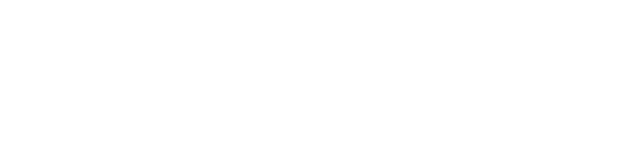
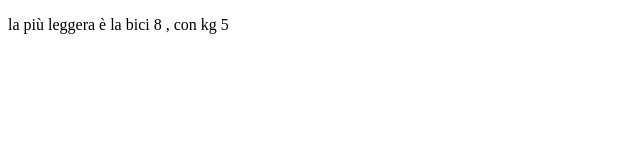
Before and after one commit to Luca-Belardinelli/js-snack-es6, a plain HTML site: page bici/index.html in a window 1280 px wide. Shown: the whole page, without its empty margins (0-640 px from the left). Drawn offline with Linux system fonts and the light colour scheme.

Commit message:
[completed_01_bikes]

```diff
--- a/bici/index.html
+++ b/bici/index.html
@@ -6,6 +6,7 @@
     <title>Bici</title>
 </head>
 <body>
+    <p id="message"></p>
     <script src="./script.js"></script>
 </body>
 </html>
--- a/bici/script.js
+++ b/bici/script.js
@@ -3,7 +3,7 @@
 // Ogni oggetto descriverà una bici da corsa con le seguenti proprietà: nome e peso.
 // Stampare a schermo la bici con peso minore.
 
-// array bici
+// array con objects bici
 const bikes = [
     {nome: 'bici 1', peso: 500},
     {nome: 'bici 2', peso: 10},
@@ -12,7 +12,7 @@ const bikes = [
     {nome: 'bici 5', peso: 60},
     {nome: 'bici 6', peso: 90},
     {nome: 'bici 7', peso: 200},
-    {nome: 'bici 8', peso: 80},
+    {nome: 'bici 8', peso: 5},
     {nome: 'bici 9', peso: 75},
     {nome: 'bici 10', peso: 98},
     {nome: 'bici 11', peso: 32},
@@ -21,7 +21,15 @@ const bikes = [
 
 console.table(bikes);
 
+// Inizializza la prima bici come se fosse la più leggera
+let light = bikes[0];
 
-// variabile peso
+// ciclo per confrontare il peso di tutte le bici
+for (let i = 0; i < bikes.length; i++) {
+// se la prima bici è minore di peso delle altre
+    if (bikes[i].peso <  light.peso)
+// allora light è uguale alla bici più leggera
+        light = bikes[i];
+}
 
-// ciclo
+document.getElementById('message').innerHTML = ` la  più leggera è la ${light.nome} , con kg ${light.peso} `;
```
